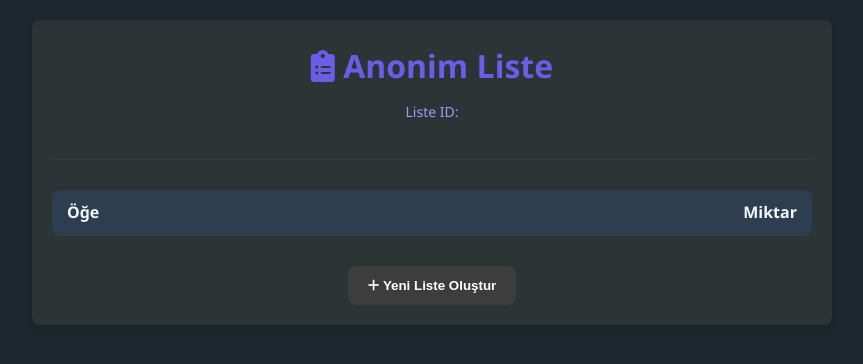
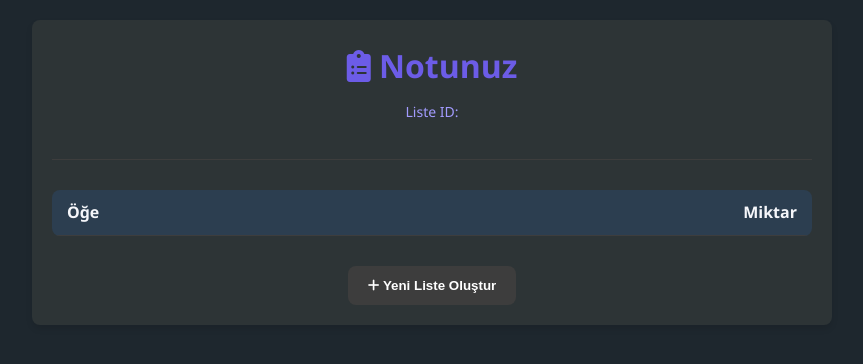
Before and after one commit to bunyamin18/qr-kodum, a plain HTML site: page view.html in a window 1280 px wide. Shown: the whole page, without its empty margins (208-1071 px from the left). Drawn offline with Linux system fonts and the light colour scheme; no server answers.

Commit message:
threhhge

```diff
--- a/view.html
+++ b/view.html
@@ -3,7 +3,7 @@
 <head>
     <meta charset="UTF-8">
     <meta name="viewport" content="width=device-width, initial-scale=1.0">
-    <title>Anonim Liste</title>
+    <title>Notunuz</title>
     <link rel="stylesheet" href="styles.css">
     <script src="https://www.gstatic.com/firebasejs/8.10.0/firebase-app.js"></script>
     <script src="https://www.gstatic.com/firebasejs/8.10.0/firebase-firestore.js"></script>
@@ -12,7 +12,7 @@
 <body>
     <div class="container">
         <header>
-            <h1><i class="fas fa-clipboard-list"></i> Anonim Liste</h1>
+            <h1><i class="fas fa-clipboard-list"></i> Notunuz</h1>
             <p id="listIdDisplay">Liste ID: <span id="listId"></span></p>
         </header>
 
```
Also changed, not shown: index.html (+1 -1 lines).
